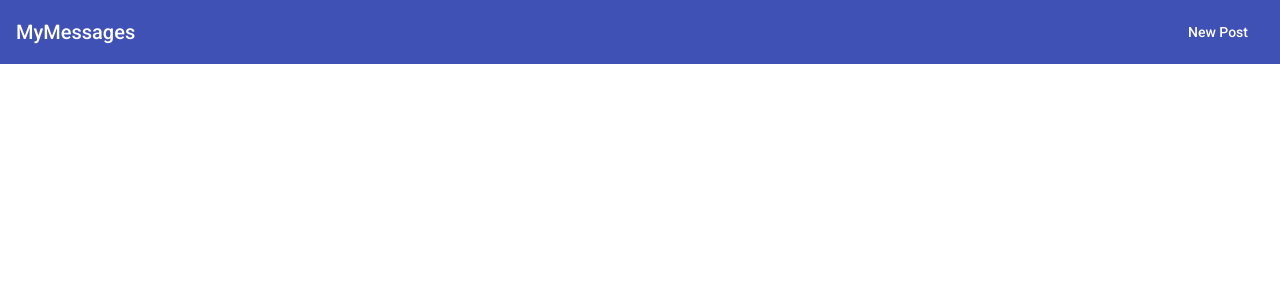
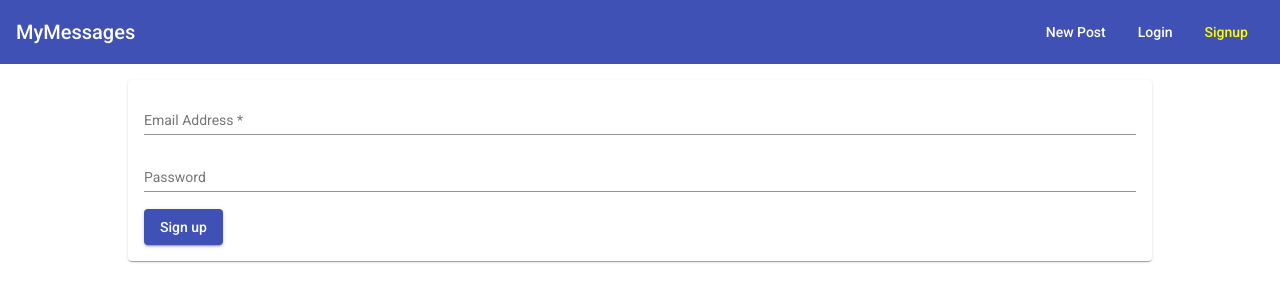
Before and after one commit to initiativist/mean-course, an Angular app: page /signup in a window 1280 px wide. Before the commit this address led to /. Shown: the top 302 px of the page. Built offline with nearby package versions, Linux system fonts and the light colour scheme.

Commit message:
frontend signup/login

```diff
--- a/src/app/app-routing.module.ts
+++ b/src/app/app-routing.module.ts
@@ -7,11 +7,15 @@
 // Component Imports
 import { PostCreateComponent } from './posts/post-create/post-create.component';
 import { PostListComponent } from './posts/post-list/post-list.component';
+import { LoginComponent } from './auth/login/login.component';
+import { SignupComponent } from './auth/signup/signup.component';
 
 const routes: Routes = [
   {path: '', component: PostListComponent }, // Home
   {path: 'create', component: PostCreateComponent}, // New Post
-  {path: 'edit/:postId', component: PostCreateComponent} // Edit Post (handled by newpost component)
+  {path: 'edit/:postId', component: PostCreateComponent}, // Edit Post (handled by newpost component)
+  {path: 'login', component: LoginComponent}, // Login
+  {path: 'signup', component: SignupComponent}, // signup
 ];
 
 @NgModule({
--- /dev/null
+++ b/src/app/auth/login/login.component.css
@@ -0,0 +1,8 @@
+mat-form-field,
+textarea {
+  width: 100%;
+}
+
+mat-spinner {
+  margin: auto;
+}
--- /dev/null
+++ b/src/app/auth/login/login.component.html
@@ -0,0 +1,36 @@
+<mat-card>
+  <!-- Loading animation -->
+  <mat-spinner *ngIf="isLoading"></mat-spinner>
+  <!-- template form -->
+  <form (submit)="onLogin(loginForm)" #loginForm="ngForm" *ngIf="!isLoading">
+    <mat-form-field>
+      <input
+        matInput
+        name="email"
+        ngModel
+        type="email"
+        placeholder="Email Address"
+        #emailInput="ngModel"
+        required
+        email
+      />
+      <mat-error *ngIf="emailInput.invalid">
+        Please enter a valid email
+      </mat-error>
+    </mat-form-field>
+    <mat-form-field>
+      <input
+        name="password"
+        ngModel
+        type="password"
+        matInput
+        placeholder="Password"
+        #passwordInput="ngModel"
+      />
+      <mat-error *ngIf="passwordInput.invalid"
+        >Please a valid password</mat-error
+      >
+    </mat-form-field>
+    <button type="submit" mat-raised-button color="primary">Login</button>
+  </form>
+</mat-card>
--- /dev/null
+++ b/src/app/auth/login/login.component.ts
@@ -0,0 +1,19 @@
+import { Component, OnInit } from '@angular/core';
+import { NgForm } from '@angular/forms';
+
+@Component({
+  selector: 'app-login', // wil get loaded through routing, selector unnecessary?
+  templateUrl: 'login.component.html',
+  styleUrls: ['login.component.css',]
+})
+
+export class LoginComponent implements OnInit {
+  isLoading = false;
+  constructor() { }
+
+  onLogin(form: NgForm) {
+    console.log(form.value)
+  }
+
+  ngOnInit() { }
+}
--- /dev/null
+++ b/src/app/auth/signup/signup.component.css
@@ -0,0 +1,8 @@
+mat-form-field,
+textarea {
+  width: 100%;
+}
+
+mat-spinner {
+  margin: auto;
+}
--- /dev/null
+++ b/src/app/auth/signup/signup.component.html
@@ -0,0 +1,36 @@
+<mat-card>
+  <!-- Loading animation -->
+  <mat-spinner *ngIf="isLoading"></mat-spinner>
+  <!-- template form -->
+  <form (submit)="onSignup(signupForm)" #signupForm="ngForm" *ngIf="!isLoading">
+    <mat-form-field>
+      <input
+        matInput
+        name="email"
+        ngModel
+        type="email"
+        placeholder="Email Address"
+        #emailInput="ngModel"
+        required
+        email
+      />
+      <mat-error *ngIf="emailInput.invalid">
+        Please enter a valid email
+      </mat-error>
+    </mat-form-field>
+    <mat-form-field>
+      <input
+        name="password"
+        ngModel
+        type="password"
+        matInput
+        placeholder="Password"
+        #passwordInput="ngModel"
+      />
+      <mat-error *ngIf="passwordInput.invalid"
+        >Please a valid password</mat-error
+      >
+    </mat-form-field>
+    <button type="submit" mat-raised-button color="primary">Sign up</button>
+  </form>
+</mat-card>
--- /dev/null
+++ b/src/app/auth/signup/signup.component.ts
@@ -0,0 +1,19 @@
+import { Component, OnInit } from '@angular/core';
+import { NgForm } from '@angular/forms';
+
+@Component({
+  selector: 'app-signup', // wil get loaded through routing, selector unnecessary?
+  templateUrl: 'signup.component.html',
+  styleUrls: ['signup.component.css',]
+})
+
+export class SignupComponent implements OnInit {
+  isLoading = false;
+  constructor() { }
+
+  onSignup(form: NgForm) {
+    console.log(form.value)
+  }
+
+  ngOnInit() { }
+}
--- a/src/app/header/header.component.css
+++ b/src/app/header/header.component.css
@@ -8,6 +8,10 @@
   flex: 1 1 auto
 }
 
+ul {
+  display: flex;
+}
+
 .active_link {
   color: yellow;
 }
--- a/src/app/header/header.component.html
+++ b/src/app/header/header.component.html
@@ -7,5 +7,11 @@
     <li>
       <a mat-button routerLink="/create" routerLinkActive="active_link">New Post</a>
     </li>
+    <li>
+      <a mat-button routerLink='/login' routerLinkActive='active_link'>Login</a>
+    </li>
+    <li>
+      <a mat-button routerLink='/signup' routerLinkActive='active_link'>Signup</a>
+    </li>
   </ul>
 </mat-toolbar>
```
Also changed, not shown: src/app/app.module.ts (+6 -1 lines), 1 other file (tests, documents, lock files or other folders).
